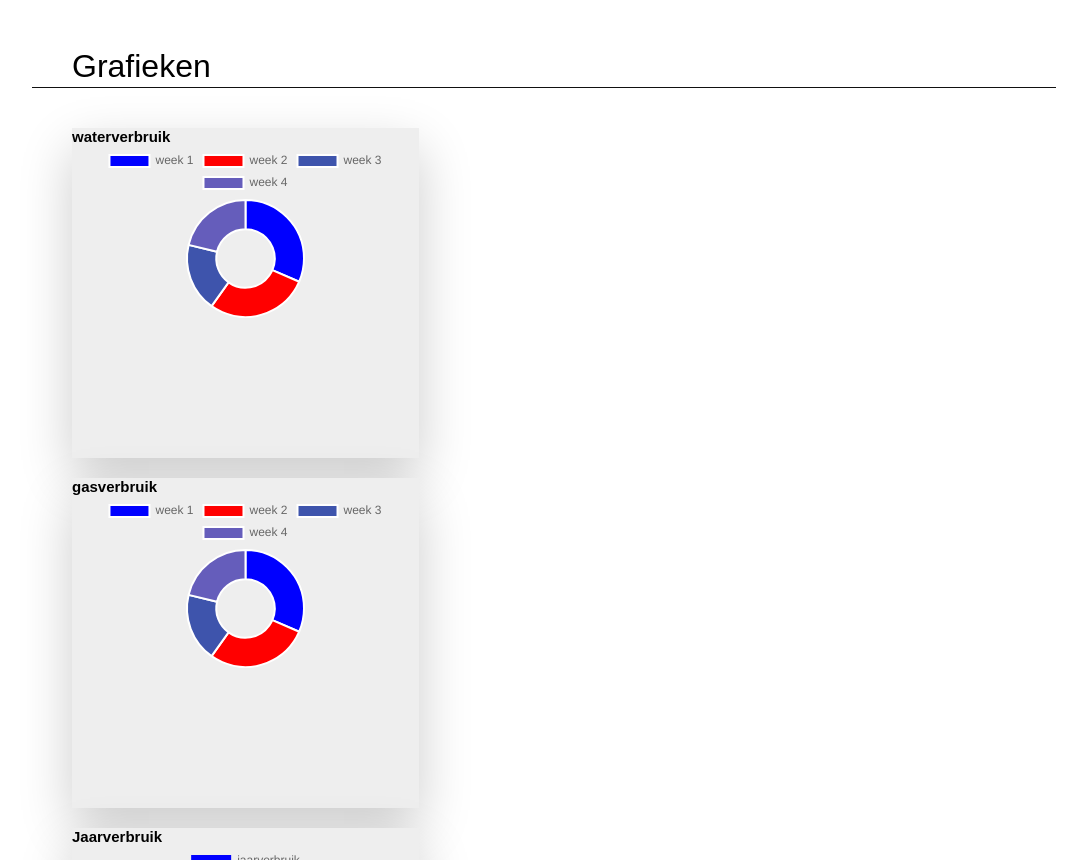
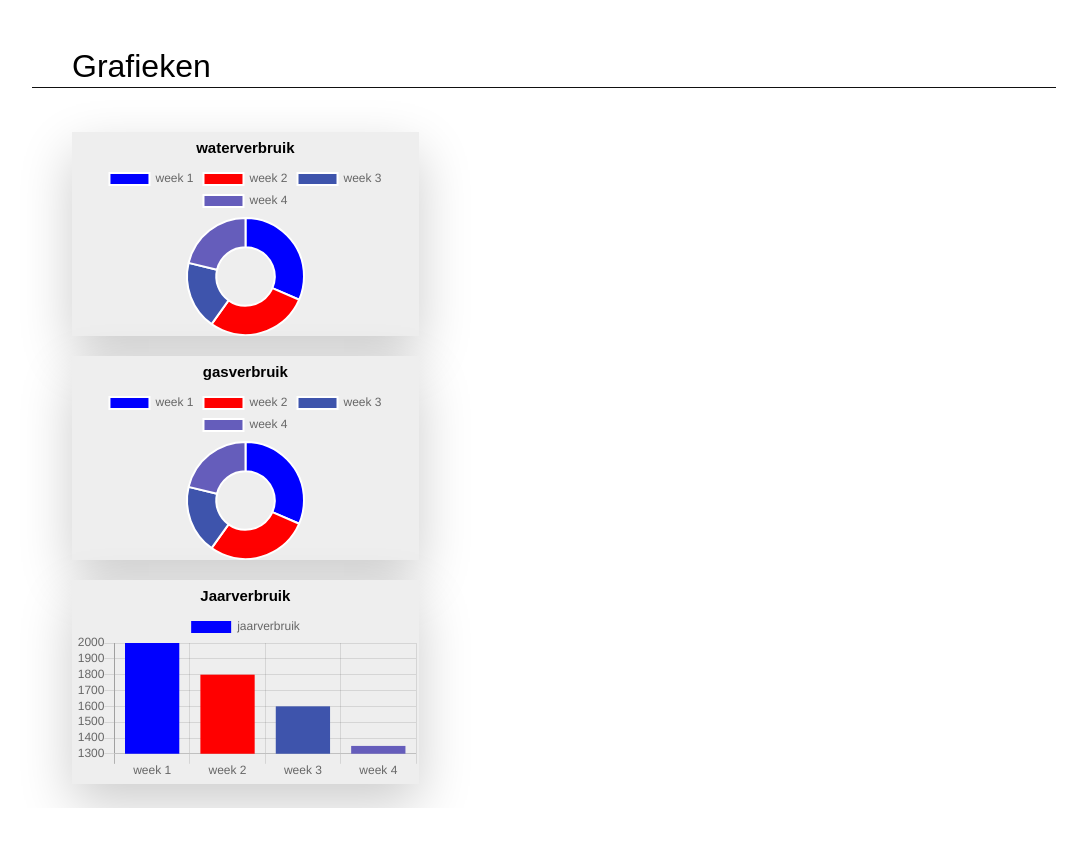
Before and after one commit to alberkint06/bo-web-opdr, a plain HTML site: page bo-web-opdr/index.html in a window 1280 px wide. Shown: the part 1940-2800 px from the top of the page, without its empty margins (96-1183 px from the left). After the commit the page ends 2748 px from the top, so only its background shows below. Drawn offline with nearby package versions, Linux system fonts and the light colour scheme; no server answers.

Commit message:
Add files via upload

```diff
--- a/bo-web-opdr/css/style.css
+++ b/bo-web-opdr/css/style.css
@@ -56,6 +56,7 @@ body > article{
 .dashboard{
     width: 100%;
     height: 85vh;
+    align-items: center;
     display: grid;
     grid-template-columns: repeat(12, 1fr);
     grid-template-rows: repeat(12, 1fr);
@@ -125,10 +126,8 @@ body > article > div{
     size: 200%;
 }
 
-.card{
-    background: #eee;
-    width: 30rem;
-    height: 50%;
-    flex-grow: 1;
-    box-shadow: 0 2rem 5rem rgba(0,0,0,0.2);
+.title{
+    display: flex;
+    justify-content: center;
+    padding: 7px;
 }
```
